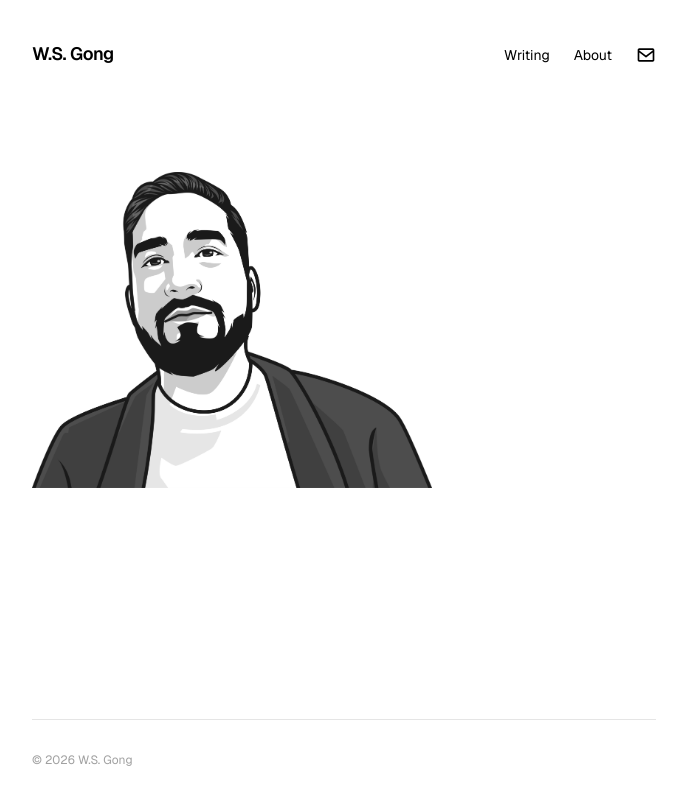
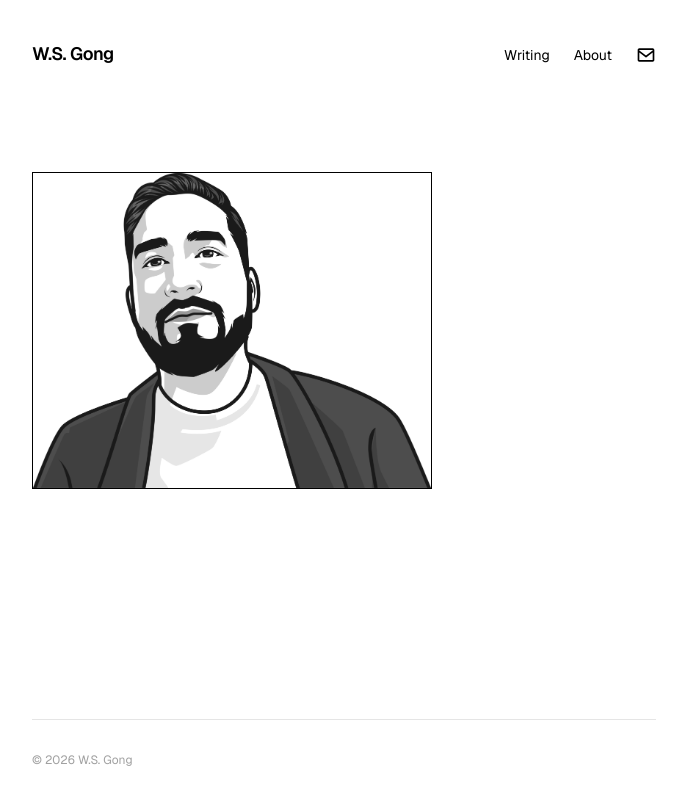
Before and after one commit to highschoolsmokers/ws-gong, a Next.js app: page / in a window 1280 px wide. Shown: the whole page, without its empty margins (296-982 px from the left). Built offline with nearby package versions, Linux system fonts and the light colour scheme.

Commit message:
updated social media links

```diff
--- a/app/(site)/about/page.tsx
+++ b/app/(site)/about/page.tsx
@@ -1,5 +1,5 @@
 import type { Metadata } from "next";
-import { SubstackIcon, InstagramIcon, EmailIcon } from "./SocialIcons";
+import { SubstackIcon, InstagramIcon } from "./SocialIcons";
 
 export const metadata: Metadata = {
   title: "About — W.S. Gong",
@@ -9,7 +9,6 @@ export const metadata: Metadata = {
 const socials = [
   { label: "Substack", icon: <SubstackIcon />, url: "https://substack.com/@highschoolsmokers" },
   { label: "Instagram", icon: <InstagramIcon />, url: "https://www.instagram.com/born.deleuze" },
-  { label: "Email", icon: <EmailIcon />, url: "mailto:hello@example.com" },
 ];
 
 export default function About() {
--- a/app/(site)/page.tsx
+++ b/app/(site)/page.tsx
@@ -9,7 +9,7 @@ export default function Home() {
         width={400}
         height={120}
         priority
-        className="mb-4"
+        className="mb-4 border border-black"
       />
     </div>
   );
```
